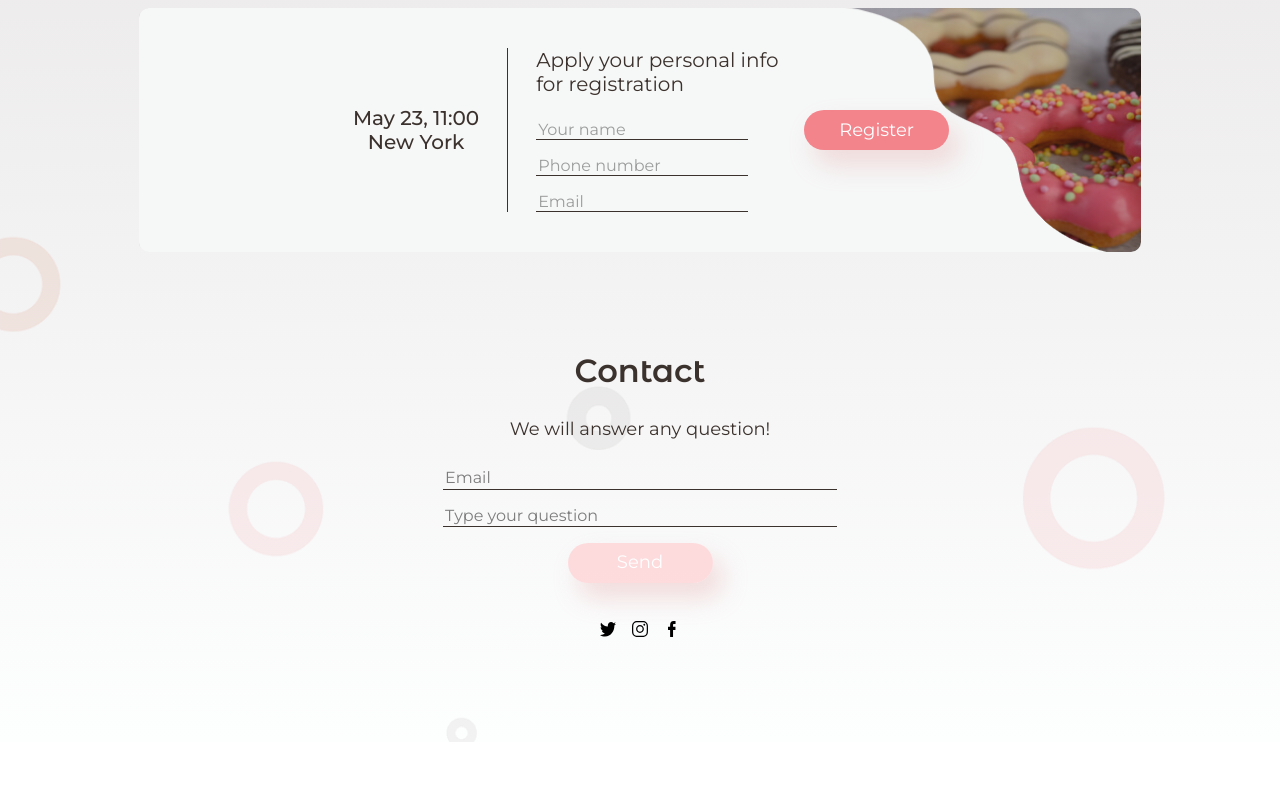
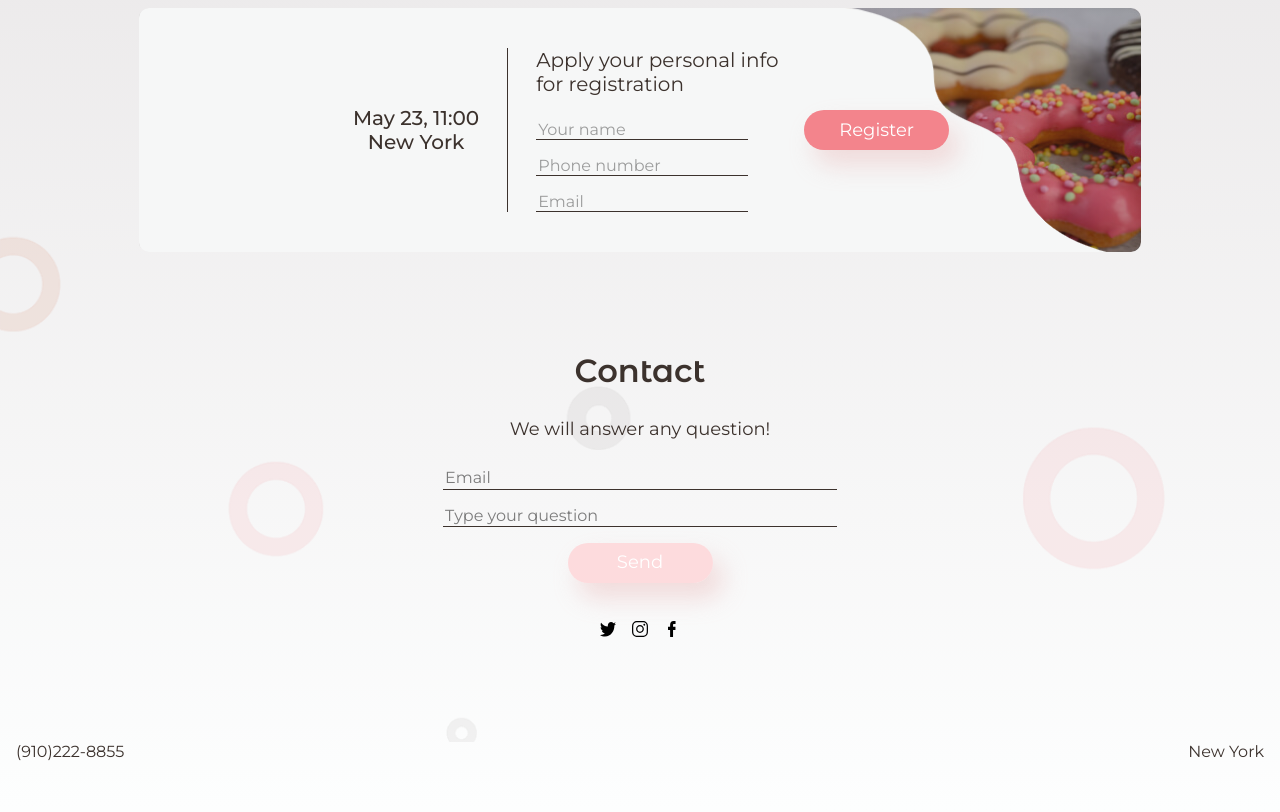
Before and after one commit to ZeynGort/donut-project, a website built with Parcel: page src/index.html in a window 1280 px wide. Shown: the part 3287-4099 px from the top of the page. Before the commit the page ends 4029 px from the top, so only its background shows below. Built offline with nearby package versions, Linux system fonts and the light colour scheme.

Commit message:
ready footer

```diff
--- a/src/index.html
+++ b/src/index.html
@@ -22,6 +22,7 @@
       <include src="./partials/registration.html"></include>
       <include src="./partials/contact.html"></include>
     </main>
+    <include src="./partials/footer.html"></include>
     <script src="./js/menu.js" defer></script>
   </body>
 </html>
--- a/src/partials/footer.html
+++ b/src/partials/footer.html
@@ -0,0 +1,23 @@
+<footer class="section footer">
+  <div class="container">
+    <address class="footer__address">
+      <a href="tel:+9102228855" class="footer__link">
+        <svg class="footer__icon" width="14" height="14">
+          <use href="./images/svg/icons.svg#call"></use>
+        </svg>
+        (910)222-8855
+      </a>
+      <a
+        href="https://www.google.com/maps?q=New+York,+NY"
+        class="footer__link"
+        rel="noopener noreferrer"
+        target="_blank"
+      >
+        <svg class="footer__icon" width="14" height="14">
+          <use href="./images/svg/icons.svg#location"></use>
+        </svg>
+        New York
+      </a>
+    </address>
+  </div>
+</footer>
--- a/src/sass/components/_footer.scss
+++ b/src/sass/components/_footer.scss
@@ -0,0 +1,35 @@
+.footer {
+  padding-bottom: 50px;
+  @media screen and (max-width: $pre-tablet) {
+    background-repeat: no-repeat;
+    background-position: 50% 18px;
+    background-size: 60px 40px;
+    background-image: url(../images/colorful-and-tasty-donuts-mobile.png);
+    @media screen and (min-device-pixel-ratio: 2), (min-resolution: 192dpi), (min-resolution: 2dppx) {
+      background-image: url(../images/colorful-and-tasty-donuts-mobile@2x.png);
+    }
+  }
+  &__address {
+    display: flex;
+    justify-content: space-between;
+  }
+  &__link {
+    color: $main-text-color;
+    display: inline-block;
+    font-size: 16px;
+    font-weight: 400;
+    line-height: 1.25;
+    text-align: center;
+    &:hover,
+    &:focus {
+      color: $selection-color;
+    }
+  }
+  &__icon {
+    vertical-align: middle;
+    fill: currentColor;
+    @media screen and (min-width: $tablet) {
+      display: none;
+    }
+  }
+}
--- a/src/sass/utils/_general.scss
+++ b/src/sass/utils/_general.scss
@@ -3,6 +3,7 @@ html {
 }
 a {
   text-decoration: none;
+  font-style: normal;
 }
 
 li {
@@ -75,7 +76,7 @@ button {
   cursor: pointer;
 }
 
-input{
+input {
   outline: none;
 }
 
```
Also changed, not shown: src/sass/index.css, 1 other file.
